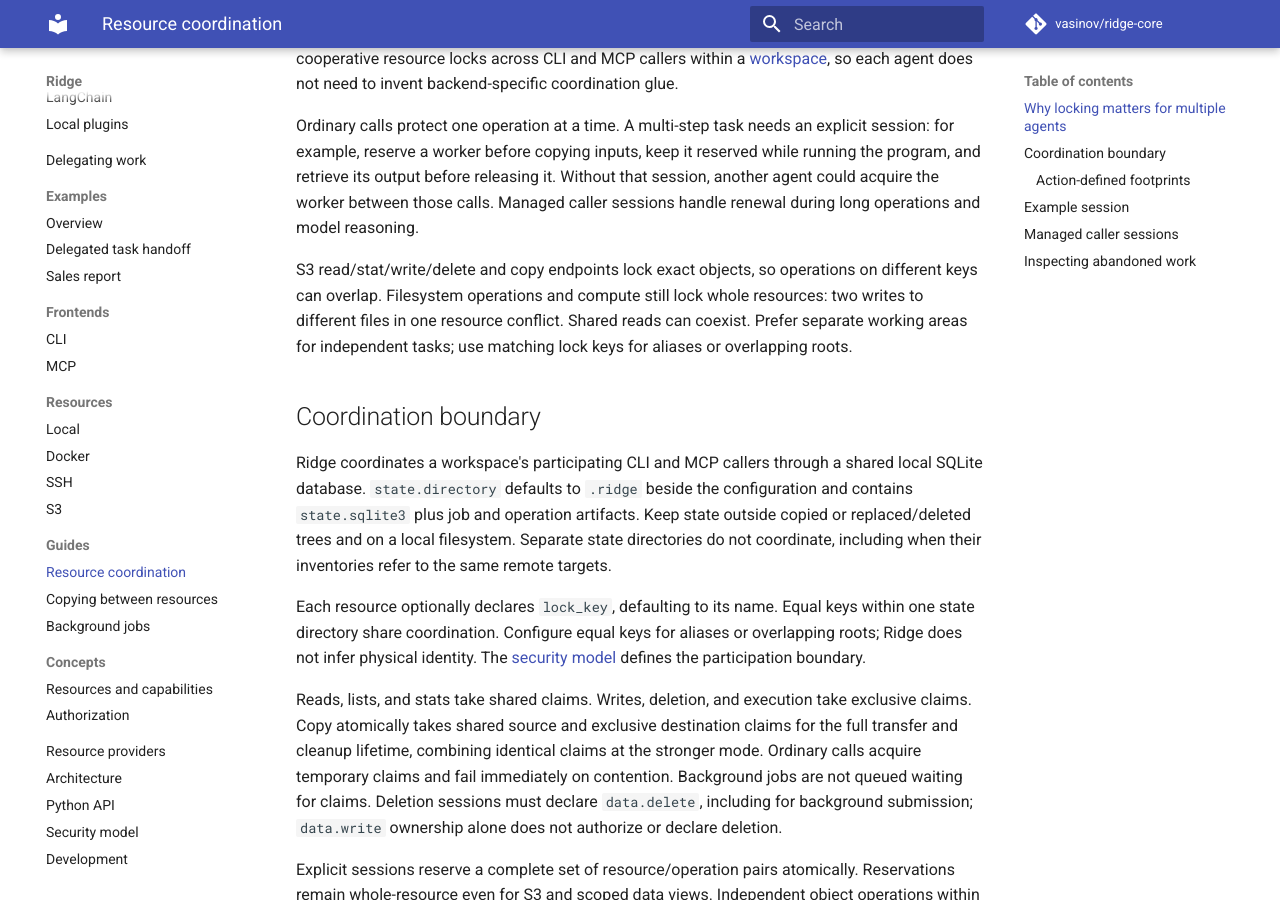
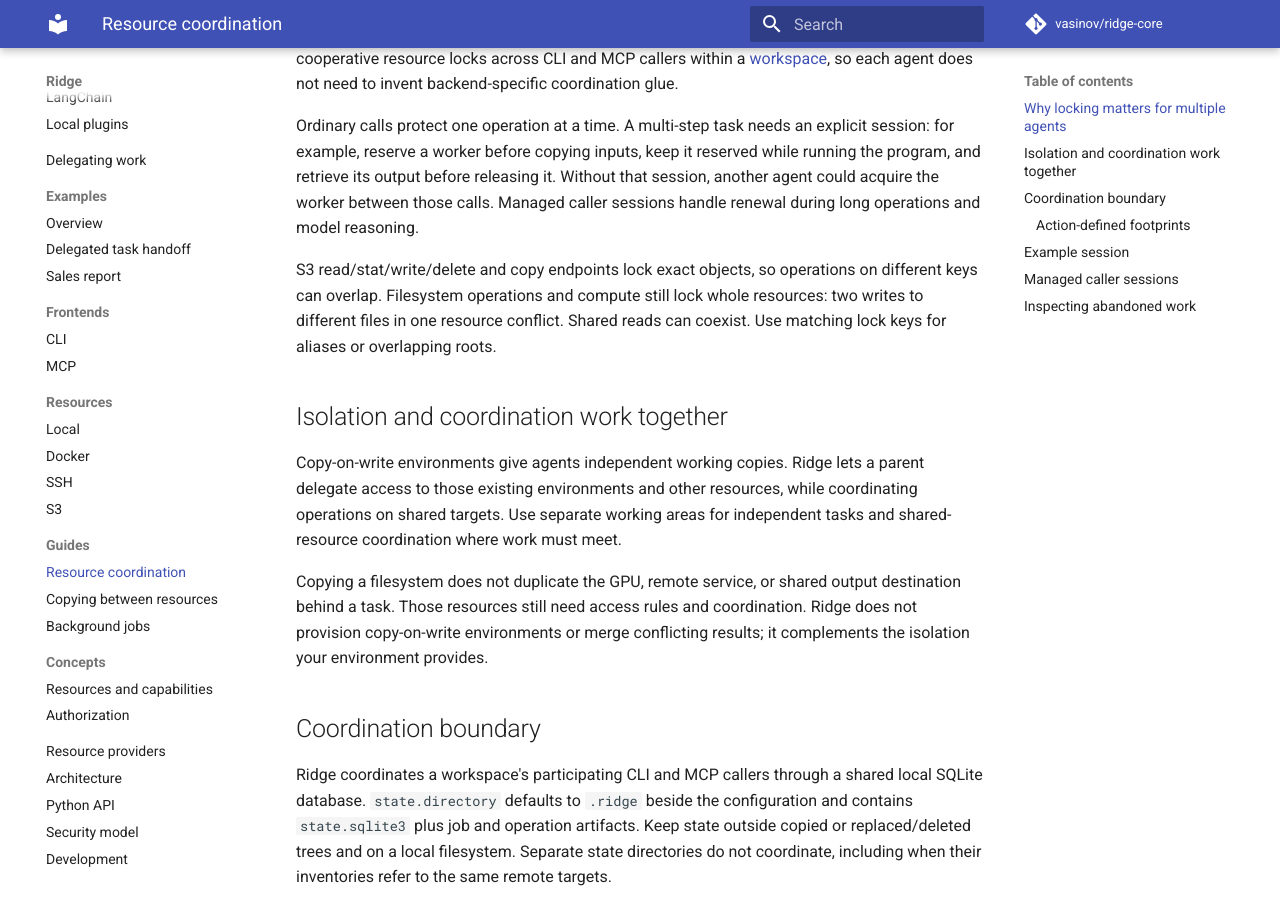
Before and after one commit to vasinov/ridge-core, an MkDocs documentation site: the page built from docs/guides/coordination.md, in a window 1280 px wide and 900 px high, scrolled down 236 px. Built offline with MkDocs 1.6.1 and Material for MkDocs 9.7.7, drawn with Linux system fonts in a browser that asks for light colours; comment, search, counter and statistics services are not loaded.

Commit message:
Explain how isolated working copies complement resource coordination

```diff
--- a/docs/guides/coordination.md
+++ b/docs/guides/coordination.md
@@ -17,8 +17,19 @@
 S3 read/stat/write/delete and copy endpoints lock exact objects, so operations on
 different keys can overlap. Filesystem operations and compute still lock whole
 resources: two writes to different files in one resource conflict. Shared reads
-can coexist. Prefer separate working areas for independent tasks; use matching
-lock keys for aliases or overlapping roots.
+can coexist. Use matching lock keys for aliases or overlapping roots.
+
+## Isolation and coordination work together
+
+Copy-on-write environments give agents independent working copies. Ridge lets a
+parent delegate access to those existing environments and other resources, while
+coordinating operations on shared targets. Use separate working areas for
+independent tasks and shared-resource coordination where work must meet.
+
+Copying a filesystem does not duplicate the GPU, remote service, or shared output
+destination behind a task. Those resources still need access rules and
+coordination. Ridge does not provision copy-on-write environments or merge
+conflicting results; it complements the isolation your environment provides.
 
 ## Coordination boundary
 
```
